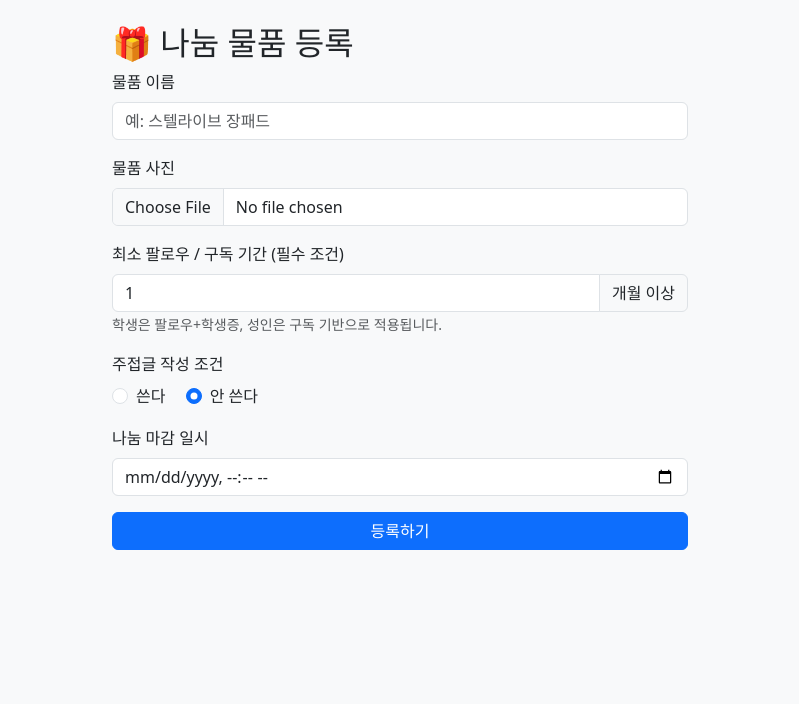
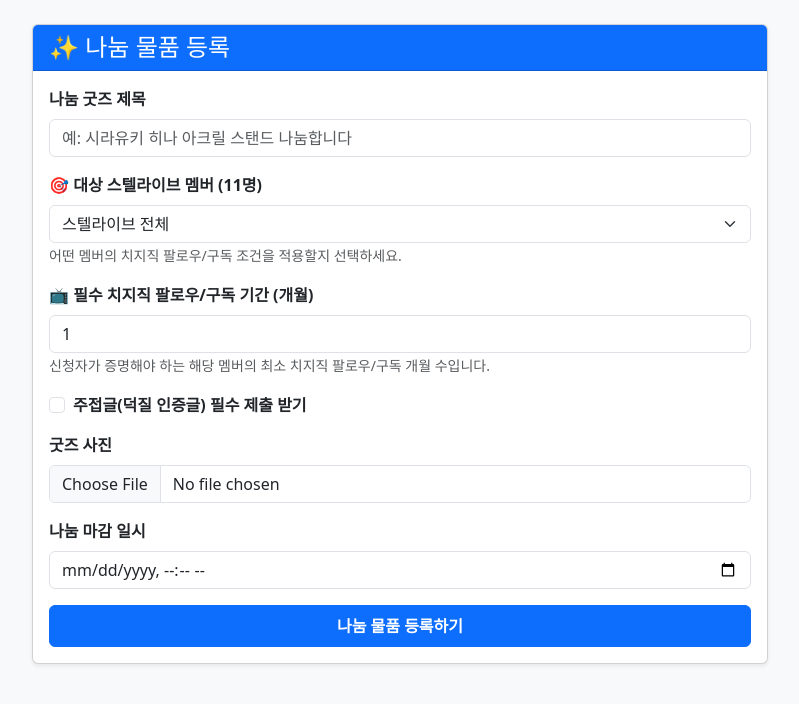
Before and after one commit to pastel1001/StelShare, a Flask app: page /create in a window 1280 px wide. Shown: the part 56-760 px from the top of the page, without its empty margins (240-1039 px from the left). Run offline with Flask 3, Linux system fonts and the light colour scheme; the visitor is signed in with stand-in values (Sample User, id 1).

Commit message:
Update create.html

```diff
--- a/templates/create.html
+++ b/templates/create.html
@@ -1,52 +1,56 @@
 {% extends 'base.html' %}
 {% block content %}
-<div class="container mt-4" style="max-width: 600px;">
-  <h2>🎁 나눔 물품 등록</h2>
+<div class="row justify-content-center">
+  <div class="col-md-8">
+    <div class="card shadow-sm">
+      <div class="card-header bg-primary text-white">
+        <h4 class="mb-0">✨ 나눔 물품 등록</h4>
+      </div>
+      <div class="card-body">
         <form action="/create" method="POST" enctype="multipart/form-data">
-    <!-- 1. 물품 이름 -->
+
           <div class="mb-3">
-      <label class="form-label">물품 이름</label>
-      <input type="text" name="title" class="form-control" required placeholder="예: 스텔라이브 장패드">
+            <label class="form-label fw-bold">나눔 굿즈 제목</label>
+            <input type="text" name="title" class="form-control" placeholder="예: 시라유키 히나 아크릴 스탠드 나눔합니다" required>
           </div>
 
-    <!-- 2. 물품 사진 -->
+          <!-- 스텔라이브 11명 멤버 선택 -->
           <div class="mb-3">
-      <label class="form-label">물품 사진</label>
-      <input type="file" name="image" class="form-control" accept="image/*" required>
+            <label class="form-label fw-bold">🎯 대상 스텔라이브 멤버 (11명)</label>
+            <select name="target_member" class="form-select" required>
+              {% for member in members %}
+                <option value="{{ member }}">{{ member }}</option>
+              {% endfor %}
+            </select>
+            <small class="text-muted">어떤 멤버의 치지직 팔로우/구독 조건을 적용할지 선택하세요.</small>
           </div>
 
-    <!-- 3. 조건 설정 (팔로우/구독 기간) -->
+          <!-- 치지직 필수 팔로우/구독 기간 -->
           <div class="mb-3">
-      <label class="form-label">최소 팔로우 / 구독 기간 (필수 조건)</label>
-      <div class="input-group">
+            <label class="form-label fw-bold">📺 필수 치지직 팔로우/구독 기간 (개월)</label>
             <input type="number" name="min_months" class="form-control" value="1" min="1" required>
-        <span class="input-group-text">개월 이상</span>
-      </div>
-      <small class="text-muted">학생은 팔로우+학생증, 성인은 구독 기반으로 적용됩니다.</small>
+            <small class="text-muted">신청자가 증명해야 하는 해당 멤버의 최소 치지직 팔로우/구독 개월 수입니다.</small>
           </div>
 
-    <!-- 4. 주접글 조건 -->
+          <div class="mb-3 form-check">
+            <input type="checkbox" name="require_comment" value="true" class="form-check-input" id="reqComment">
+            <label class="form-check-label fw-bold" for="reqComment">주접글(덕질 인증글) 필수 제출 받기</label>
+          </div>
+
           <div class="mb-3">
-      <label class="form-label">주접글 작성 조건</label>
-      <div>
-        <div class="form-check form-check-inline">
-          <input class="form-check-input" type="radio" name="require_comment" id="comment_yes" value="true">
-          <label class="form-check-label" for="comment_yes">쓴다</label>
+            <label class="form-label fw-bold">굿즈 사진</label>
+            <input type="file" name="image" class="form-control" accept="image/*">
           </div>
-        <div class="form-check form-check-inline">
-          <input class="form-check-input" type="radio" name="require_comment" id="comment_no" value="false" checked>
-          <label class="form-check-label" for="comment_no">안 쓴다</label>
+
+          <div class="mb-3">
+            <label class="form-label fw-bold">나눔 마감 일시</label>
+            <input type="datetime-local" name="end_date" class="form-control" required>
+          </div>
+
+          <button type="submit" class="btn btn-primary w-100 py-2 fw-bold">나눔 물품 등록하기</button>
+        </form>
       </div>
     </div>
   </div>
-
-    <!-- 5. 마감 기간 -->
-    <div class="mb-3">
-      <label class="form-label">나눔 마감 일시</label>
-      <input type="datetime-local" name="end_date" class="form-control" required>
-    </div>
-
-    <button type="submit" class="btn btn-primary w-100">등록하기</button>
-  </form>
 </div>
 {% endblock %}
```
Lines whose indentation alone changed are shown as unchanged.
